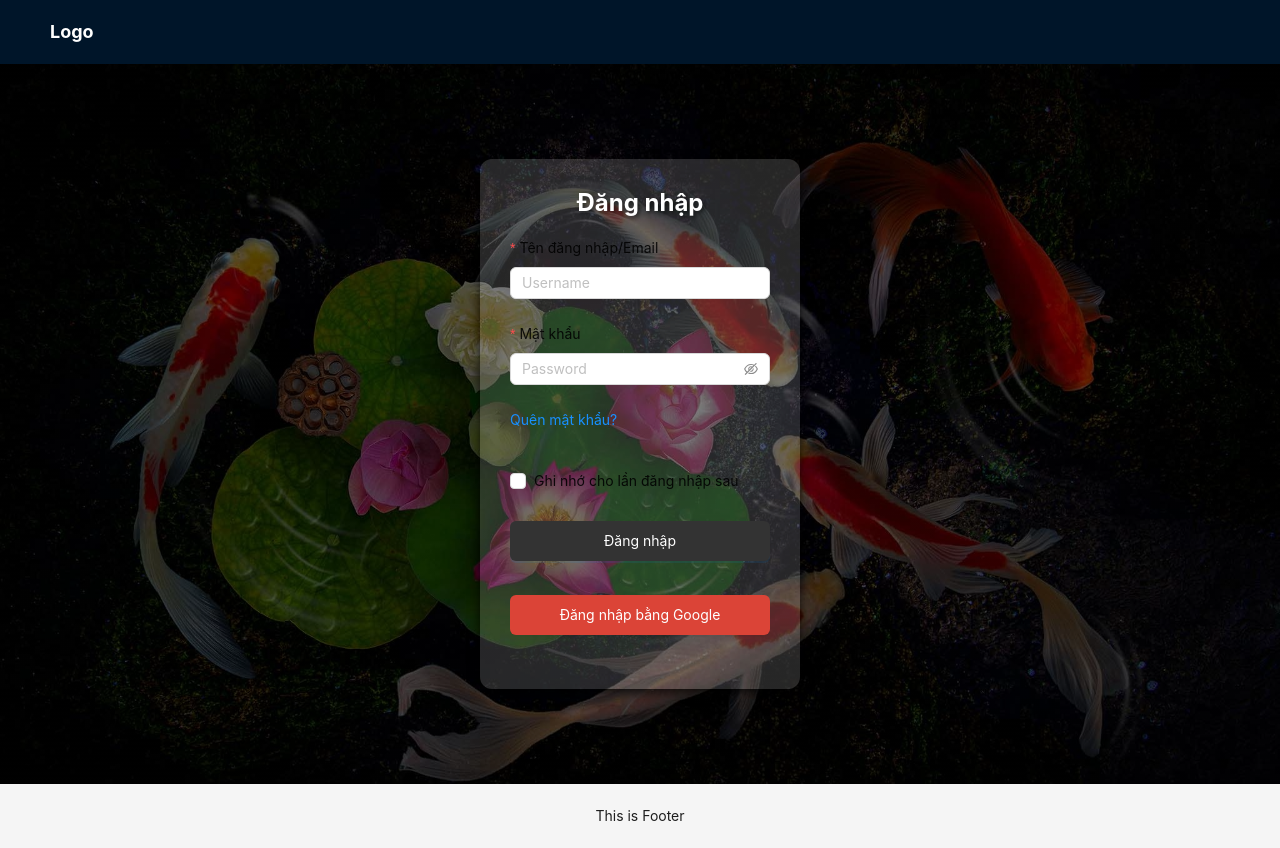
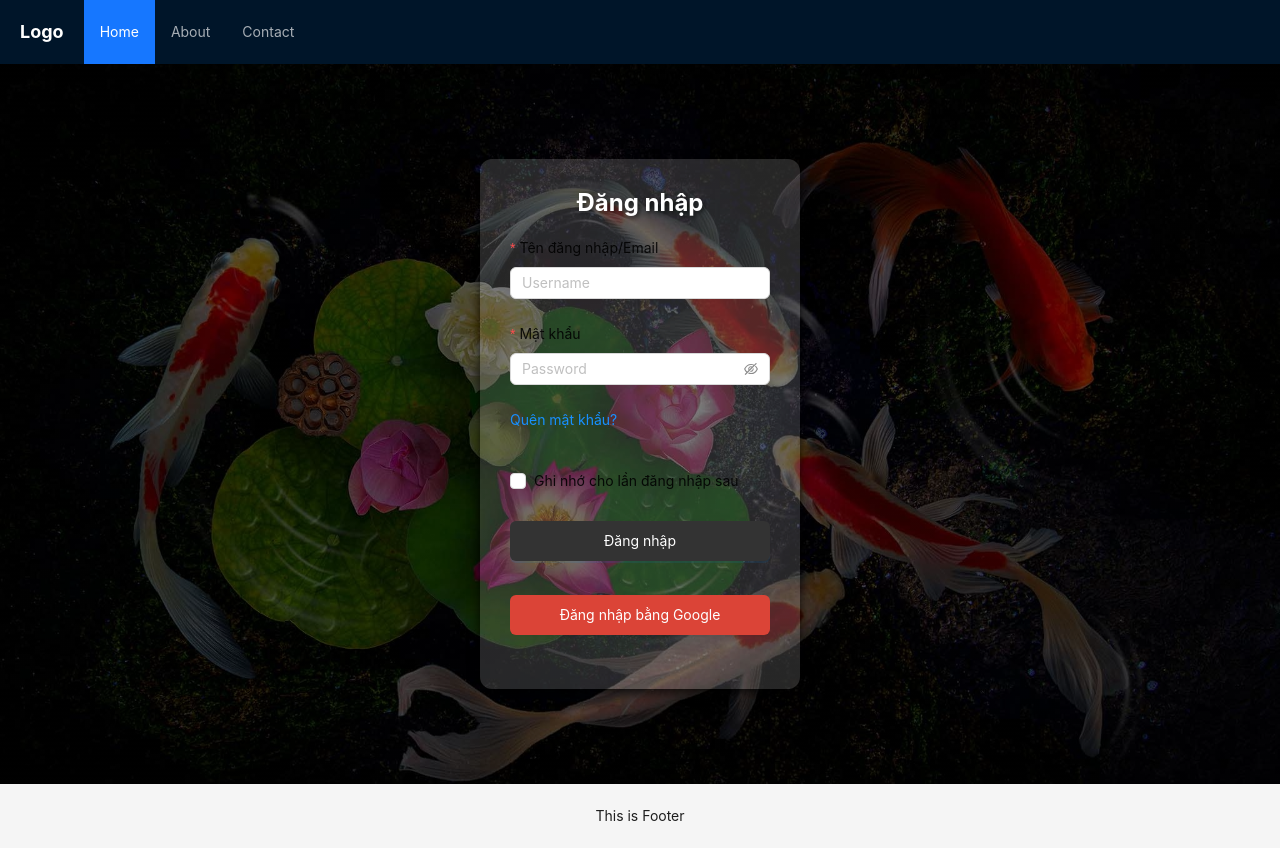
Before and after one commit to luongductrong/koi-auction-frontend, a React (Vite) app: page /login in a window 1280 px wide. Built offline with nearby package versions, Linux system fonts and the light colour scheme; no server answers.

Commit message:
Create page NotFound

```diff
--- a/src/App.jsx
+++ b/src/App.jsx
@@ -4,7 +4,7 @@ import { publicRoutes } from './routes';
 import Header from './components/Header';
 // import './App.scss';
 
-const { Content, Footer, Sider } = Layout;
+const { Content, Footer } = Layout;
 
 function App() {
   return (
--- a/src/components/Header/index.jsx
+++ b/src/components/Header/index.jsx
@@ -1,4 +1,3 @@
-import React from 'react';
 import { Layout, Menu } from 'antd';
 import clsx from 'clsx';
 import styles from './index.module.scss';
@@ -7,13 +6,13 @@ const { Header: AntHeader } = Layout;
 
 const Header = () => {
   return (
-    <AntHeader className={clsx(styles.customHeader)}>
+    <AntHeader className={clsx(styles.header)}>
       <div className={styles.logo}>Logo</div>
-      {/* <Menu theme="dark" mode="horizontal" defaultSelectedKeys={['1']}>
+      <Menu theme="dark" mode="horizontal" defaultSelectedKeys={['1']}>
         <Menu.Item key="1">Home</Menu.Item>
         <Menu.Item key="2">About</Menu.Item>
         <Menu.Item key="3">Contact</Menu.Item>
-      </Menu> */}
+      </Menu>
     </AntHeader>
   );
 };
--- a/src/pages/Home/index.jsx
+++ b/src/pages/Home/index.jsx
@@ -1,10 +1,8 @@
 import { Link } from 'react-router-dom';
-import Header from '../../components/Header';
 
 function Home({ children }) {
   return (
     <>
-      {/* <Header /> */}
       <h1>Home Page</h1>
 
       <Link to="/login">Login</Link>
--- a/src/pages/Login/index.jsx
+++ b/src/pages/Login/index.jsx
@@ -1,5 +1,6 @@
 import React, { useState } from 'react';
 import { Button, Form, Input, Checkbox, message } from 'antd';
+import { Link } from 'react-router-dom';
 import api from '../../configs';
 import styles from './index.module.scss';
 
@@ -54,9 +55,9 @@ const Login = () => {
               <Input.Password placeholder="Password" />
             </Form.Item>
             <Form.Item>
-              <a href="/forgot-password" className={styles.forgotPasswordLink}>
+              <Link to="/forgot-password" className={styles.forgotPasswordLink}>
                 Quên mật khẩu?
-              </a>
+              </Link>
             </Form.Item>
             <Form.Item name="remember" valuePropName="checked">
               <Checkbox onChange={(e) => setRememberMe(e.target.checked)}>Ghi nhớ cho lần đăng nhập sau</Checkbox>
```
Also changed, not shown: src/pages/NotFound/index.jsx (added, +15 -0 lines).
